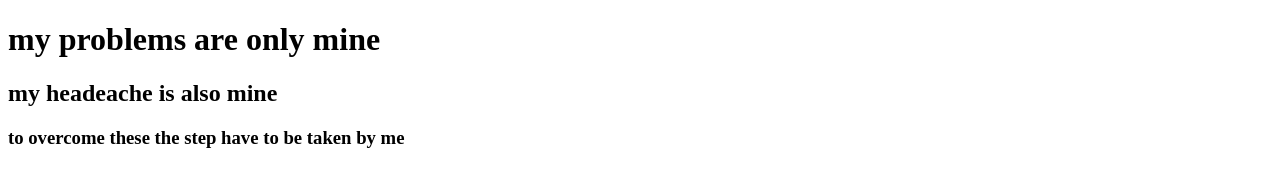
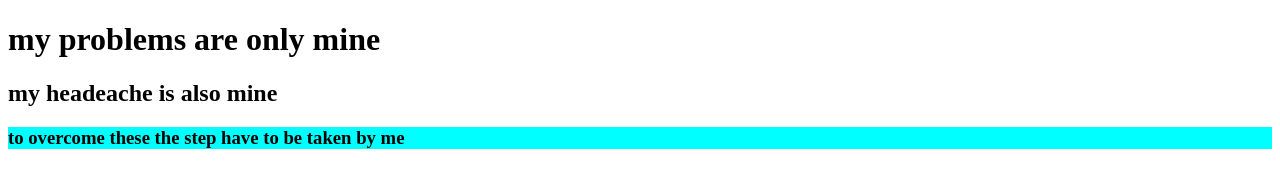
Before and after one commit to Tanzimzarin/second-repo, a plain HTML site: page index.html in a window 1280 px wide. Drawn offline with Linux system fonts and the light colour scheme.

Commit message:
style adding

```diff
--- a/index.html
+++ b/index.html
@@ -5,6 +5,7 @@
     <meta http-equiv="X-UA-Compatible" content="IE=edge">
     <meta name="viewport" content="width=device-width, initial-scale=1.0">
     <title>Second Repo</title>
+    <link rel="stylesheet" href="style2.css">
 </head>
 <body>
     <h1>my problems are only mine</h1>
--- /dev/null
+++ b/style2.css
@@ -0,0 +1,3 @@
+h3{
+    background-color: aqua;
+}
```
